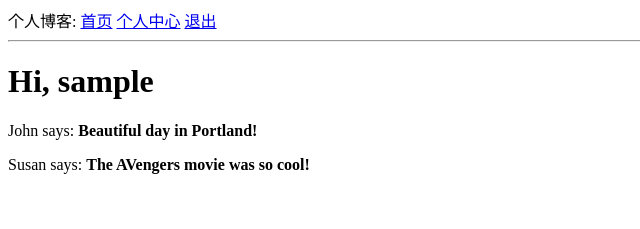
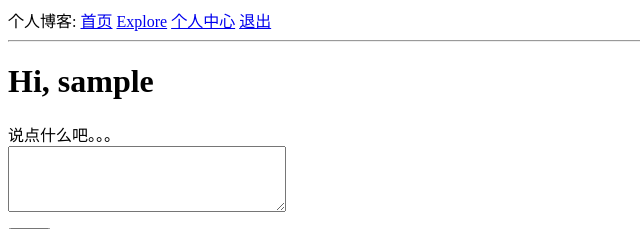
Before and after one commit to yitongtong/microblog, a Flask app: page / in a window 1280 px wide. Shown: the top 229 px of the page, without its empty margins (0-640 px from the left). Run offline with Flask 2, Linux system fonts and the light colour scheme; a user stored in the database is signed in; tables that the repository leaves empty hold one stand-in row (values such as "Sample post").

Commit message:
Pagination

```diff
--- a/app/forms.py
+++ b/app/forms.py
@@ -1,5 +1,5 @@
 from flask_wtf import FlaskForm
-from wtforms import StringField, PasswordField, BooleanField, SubmitField, TextField
+from wtforms import StringField, PasswordField, BooleanField, SubmitField, TextField, TextAreaField
 from wtforms.validators import DataRequired, ValidationError, Email, EqualTo, Length
 from app.models import User
 
@@ -44,3 +44,9 @@ class EditProfileForm(FlaskForm):
             user = User.query.filter_by(username=self.username.data).first()
             if user is not None:
                 raise ValidationError('Please use a different username')
+
+
+class PostForm(FlaskForm):
+    post = TextAreaField('说点什么吧。。。', validators=[
+                         DataRequired(), Length(min=1, max=140)])
+    submit = SubmitField('提交')
--- a/app/routes.py
+++ b/app/routes.py
@@ -1,28 +1,32 @@
 from app import app, db
-from app.forms import LoginForm, RegistrationForm, EditProfileForm
+from app.forms import LoginForm, RegistrationForm, EditProfileForm, PostForm
 from flask import render_template, flash, redirect, url_for
 from flask_login import current_user, login_user, logout_user, login_required
-from app.models import User
+from app.models import User, Post
 from flask import request
 from werkzeug.urls import url_parse
 from datetime import datetime
 
 
-@app.route('/')
-@app.route('/index')
+@app.route('/', methods=['GET', 'POST'])
+@app.route('/index', methods=['GET', 'POST'])
 @login_required
 def index():
-    posts = [
-        {
-            'author': {'username': 'John'},
-            'body': 'Beautiful day in Portland!'
-        },
-        {
-            'author': {'username': 'Susan'},
-            'body': 'The AVengers movie was so cool!'
-        }
-    ]
-    return render_template('index.html', title='Home', posts=posts)
+    form = PostForm()
+    if form.validate_on_submit():
+        post = Post(body=form.post.data, author=current_user)
+        db.session.add(post)
+        db.session.commit()
+        flash('Your post is now live!')
+        return redirect(url_for('index'))
+    page = request.args.get('page', 1, type=int)
+    posts = current_user.followed_posts().paginate(
+        page, app.config['POSTS_PER_PAGE'], False)
+    next_url = url_for(
+        'index', page=posts.next_num) if posts.has_next else None
+    prev_url = url_for(
+        'index', page=posts.prev_num) if posts.has_prev else None
+    return render_template('index.html', title='Home', posts=posts.items, form=form, next_url=next_url, prev_url=prev_url)
 
 
 @app.route('/login', methods=['GET', 'POST'])
@@ -127,3 +131,16 @@ def unfollow(username):
     db.session.commit()
     flash('You are not following {}'.format(username))
     return redirect(url_for('user'), username)
+
+
+@app.route('/explore')
+@login_required
+def explore():
+    page = request.args.get('page', 1, type=int)
+    posts = Post.query.order_by(Post.timestamp.desc()).paginate(
+        page, app.config['POSTS_PER_PAGE'], False)
+    next_url = url_for(
+        'explore', page=posts.next_num) if posts.has_next else None
+    prev_url = url_for(
+        'explore', page=posts.prev_num) if posts.has_prev else None
+    return render_template('index.html', title='Explore', posts=posts.items)
--- a/app/templates/_post.html
+++ b/app/templates/_post.html
@@ -1,6 +1,9 @@
 <table>
     <tr valign="top">
         <td><img src="{{ post.author.avatar(36) }}"></td>
-        <td>{{ post.author.username}} says: <b> {{ post.body }}</td>
+        <td>
+            <a href="{{ url_for('user', username=post.author.username) }}">{{ post.author.username }}</a>
+            says: <br> {{ post.body }}
+        </td>
     </tr>
 </table>
--- a/app/templates/base.html
+++ b/app/templates/base.html
@@ -12,6 +12,7 @@
     <div>
         个人博客:
         <a href="{{ url_for('index') }}">首页</a>
+        <a href="{{ url_for('explore') }}">Explore</a>
         {% if current_user.is_anonymous %}
         <a href="{{ url_for('login') }}">登录</a>
         {% else %}
--- a/app/templates/index.html
+++ b/app/templates/index.html
@@ -2,7 +2,28 @@
 
 {% block content %}
     <h1>Hi, {{ current_user.username }} </h1>
+
+    {% if form %}
+        <form action="", method="POST">
+            {{ form.hidden_tag() }}
+            <p>
+                {{ form.post.label }}<br>
+                {{ form.post(cols=32, rows=4) }}<br>
+                {% for error in form.post.errors %}
+                    <span style="color: red;">[{{ error }}]</span>
+                {% endfor %}
+            </p>
+            <p>{{ form.submit() }}</p>
+        </form>
+    {% endif %}
+
     {% for post in posts %}
-    <div><p>{{ post.author.username }} says: <b>{{ post.body }}</b></p></div>
+        {% include '_post.html' %}
     {% endfor %}
+    {% if prev_url %}
+    <a href="{{ prev_url }}">上一页</a>
+    {% endif %}
+    {% if next_url %}
+    <a href="{{ next_url }}">下一页</a>
+    {% endif %}
 {% endblock %}
--- a/config.py
+++ b/config.py
@@ -5,7 +5,8 @@ basedir = os.path.abspath(os.path.dirname(__file__))
 
 class Config(object):
     SECRET_KEY = os.environ.get('SECRET_KEY') or 'you-will-never-guess'
-    SQLALCHEMY_DATABASE_URI = os.environ.get('DATABASE_URI') or 'sqlite:///' + os.path.join(basedir, 'app.db')
+    SQLALCHEMY_DATABASE_URI = os.environ.get(
+        'DATABASE_URI') or 'sqlite:///' + os.path.join(basedir, 'app.db')
     SQLALCHEMY_TRACK_MODIFICATIONS = False
     # emial config
     MAIL_SERVER = os.environ.get('MAIL_SERVER')
@@ -14,3 +15,5 @@ class Config(object):
     MAIL_USERNAME = os.environ.get('MAIL_USERNAME')
     MAIL_PASSWORD = os.environ.get('MAIL_PASSWORD')
     ADMINS = ['your-emial@example.com']
+    # post page
+    POSTS_PER_PAGE = 10
```
Also changed, not shown: app.db.
